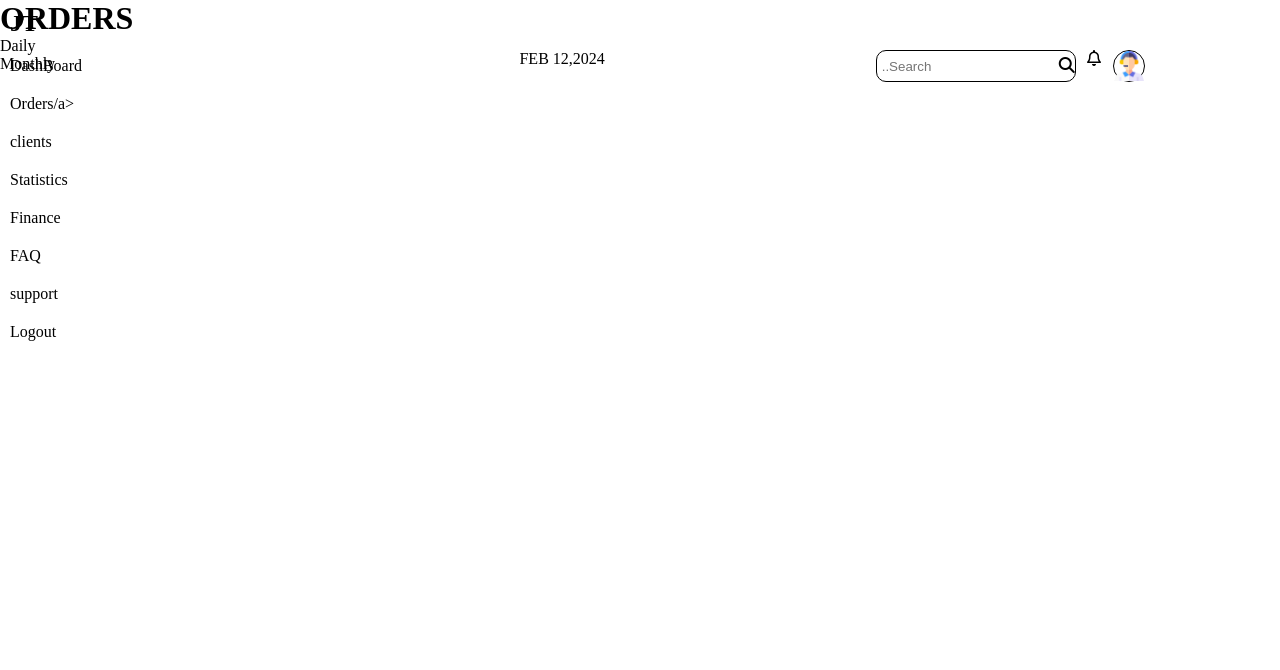
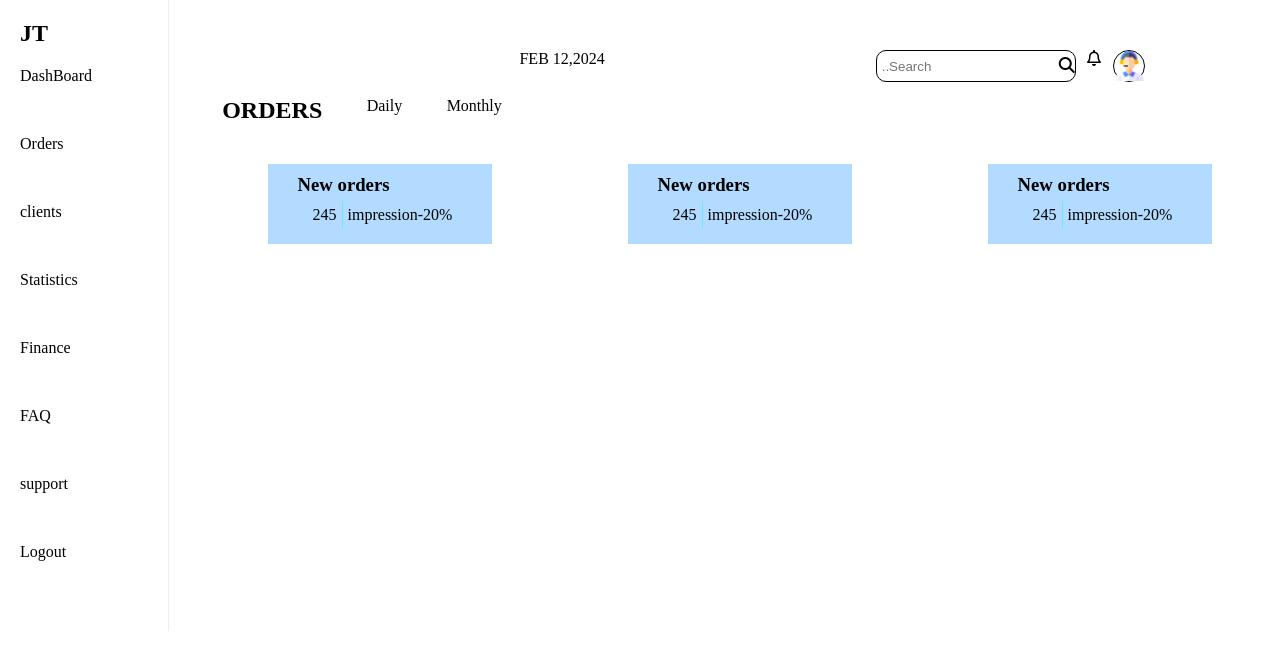
Before and after one commit to keneil2/BYTE, a PHP site: page /app/views/admin.view.php in a window 1280 px wide. Shown: the top 670 px of the page. Run offline with PHP 8.4, Linux system fonts and the light colour scheme; some libraries are stand-ins or nearby versions.

Commit message:
almost done designing the admin panel

```diff
--- a/app/views/admin.view.php
+++ b/app/views/admin.view.php
@@ -13,7 +13,7 @@
    <div class="side-bar"><h1>JT</h1>
    <ul>
     <li><a href="/dashboard">DashBoard</a></li>
-    <li><a href="/orders">Orders/a></li>
+    <li><a href="/orders">Orders</a></li>
     <li><a href="/clients">clients</a></li>
     <li><a href="/Statistics">Statistics</a></li>
     <li><a href="/Finance">Finance</a></li>
@@ -36,18 +36,24 @@
 </nav>
 
 
-
+<section class="adminPanel">
 <div class="quick-display">
    <div class="heading"><h1>ORDERS</h1> <p>Daily</p><p>Monthly</p></div>
    <div class="Order-info">
-   <div class="New-Orders">
-
+   <div class="Orders"><h3>New orders</h3>
+   <p><span>245</span>impression-20%</p>
+</div>
+   <div class="Orders">
+   <h3>New orders</h3>
+   <p><span>245</span>impression-20%</p>
    </div>
-   <div class="pending-Orders"></div>
-   <div class="delivered-Orders"></div>
+   <div class="Orders">
+   <h3>New orders</h3>
+   <p><span>245</span>impression-20%</p>
    </div>
-
+   </div>
 </div>
+</section>
    <script src="https://kit.fontawesome.com/f05da63fd8.js" crossorigin="anonymous"></script>
 </body>
 </html>
--- a/public/css/admin.css
+++ b/public/css/admin.css
@@ -8,18 +8,22 @@ nav{
     position:fixed;
 }
 .side-bar{
-    width: 25%;
-    padding:10px;
+    width: 10%;
+    padding:20px;
+    border-right:1px solid rgba(213, 213, 213,0.4);
 }
 .side-bar ul{
     margin-top: 20px;
 }
 .side-bar ul li{
     margin-top:20px;
+    list-style:none;
+    margin-bottom: 50px;
 }
 .side-bar ul li a{
     text-decoration: none;
     color:black;
+
 }
 .admin-section{
     width:70%;
@@ -64,3 +68,39 @@ nav{
     width:30px;
     height:30px;
 }
+.adminPanel{
+    width:100%;
+    display: flex;
+    height:40vh;
+    flex-direction: column;
+    justify-content: center;
+    /* align-items: center; */
+}
+.quick-display{
+    margin-left: 200px;
+
+}
+.heading{
+    display: flex;
+    width:30%;
+    justify-content: space-around;
+    margin-top: 20px;
+}
+.Order-info{
+ display: flex;
+ margin-top: 40px;
+ justify-content: space-around;
+ /* color:white; */
+}
+.Order-info span{
+    border-right:1px solid rgba(23, 248, 252,0.5);
+    margin-right:5px;
+    padding: 5px;
+}
+.Order-info p{
+    padding:10px;
+}
+.Orders{
+    padding:10px 30px;
+    background-color: rgba(0, 136, 255, 0.3);
+}
```
